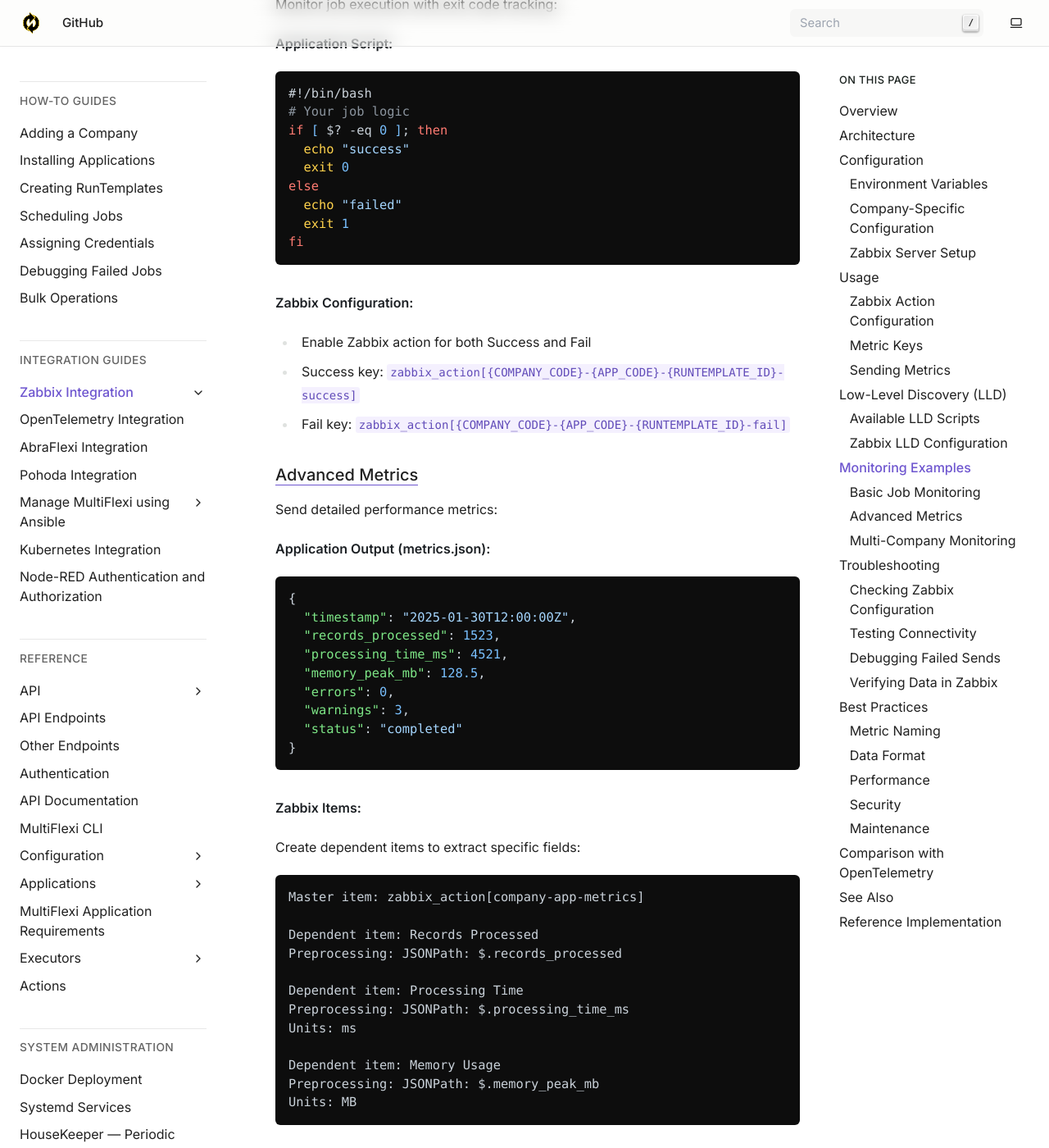
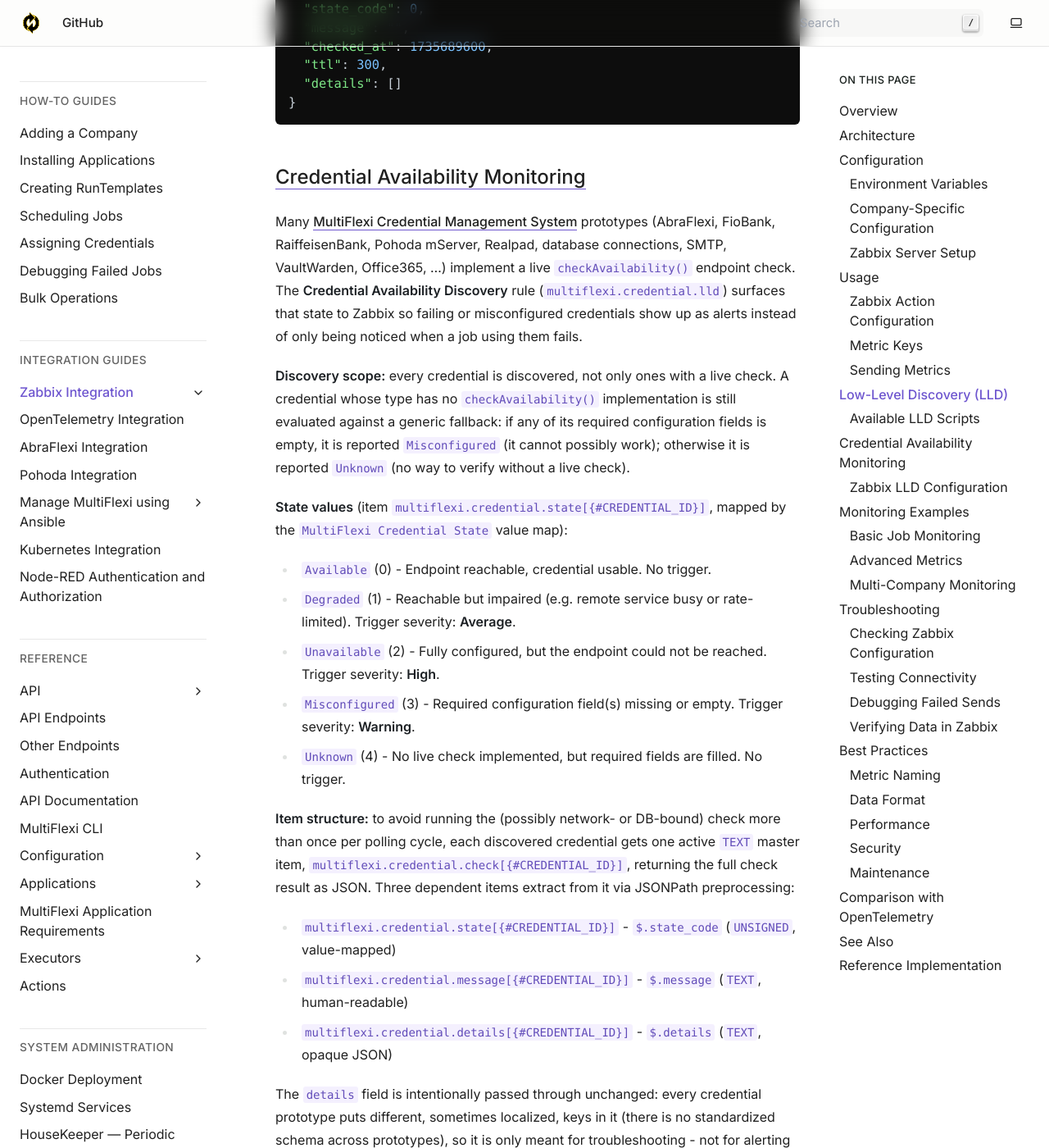
Before and after one commit to VitexSoftware/multiflexi-doc-en, a Sphinx documentation site: the page built from source/integrations/zabbix.rst, in a window 1280 px wide and 1400 px high, scrolled down 11885 px. Shown: the whole window at 82% size. Built offline with Sphinx 7.4.7, drawn with Linux system fonts in a browser that asks for light colours; some of the changed text lies outside the part shown.

Commit message:
docs(zabbix): document Credential Availability Discovery LLD feature
Co-Authored-By: Claude Sonnet 5 <noreply@anthropic.com>
Claude-Session: https://claude.ai/code/session_013VErvbcezjXYm71fuuarvL

```diff
--- a/source/integrations/zabbix.rst
+++ b/source/integrations/zabbix.rst
@@ -117,6 +117,7 @@ The template includes:
 - **Company Discovery**: Automatic discovery of companies/tenants
 - **RunTemplate Discovery**: Application and company-specific job monitoring
 - **Action Discovery**: Monitoring of Zabbix actions configured in RunTemplates
+- **Credential Availability Discovery**: Per-credential endpoint availability, with severity-tiered alerting on misconfigured or unreachable credentials
 - **Pre-configured Triggers**: Job failures, low success rates, service down alerts
 - **Performance Graphs**: Entity statistics and job execution metrics
 - **HTTP Tests**: Web interface availability monitoring
@@ -139,6 +140,9 @@ The Zabbix agent configuration and LLD scripts are now part of the dedicated `mu
 - ``multiflexi.action.lld`` - Action discovery
 - ``multiflexi.appstatus`` - System status (JSON format)
 - ``multiflexi.jobstatus`` - Job status summary (JSON format)
+- ``multiflexi.schedule.stale`` - Stale RunTemplate schedule watchdog (JSON format)
+- ``multiflexi.credential.lld`` - Credential availability discovery
+- ``multiflexi.credential.check[*]`` - Credential availability check result (JSON format), keyed by credential ID
 
 Restart Zabbix agent after package installation:
 
@@ -360,6 +364,79 @@ Output includes:
 **4. multiflexi-zabbix-lld-tasks**
 
 Discovers scheduled tasks/jobs.
+
+**5. multiflexi-zabbix-lld-credentials**
+
+Discovers MultiFlexi credentials and, per credential, checks their availability. See :ref:`credential-availability-monitoring` below for the full behavior.
+
+.. code-block:: bash
+
+   # Discovery mode
+   multiflexi-zabbix-lld-credentials
+
+   # Check mode: run one availability check for a given credential ID
+   multiflexi-zabbix-lld-credentials 5
+
+Discovery output:
+
+.. code-block:: json
+
+   [
+     {
+       "{#CREDENTIAL_ID}": 5,
+       "{#CREDENTIAL_NAME}": "Acme FioBank CZK",
+       "{#CREDENTIAL_TYPE}": "FioBank Acme Corporation",
+       "{#COMPANY_ID}": 1,
+       "{#COMPANY_NAME}": "Acme Corporation"
+     }
+   ]
+
+Check output:
+
+.. code-block:: json
+
+   {
+     "state": "available",
+     "state_code": 0,
+     "message": "",
+     "checked_at": 1735689600,
+     "ttl": 300,
+     "details": []
+   }
+
+.. _credential-availability-monitoring:
+
+Credential Availability Monitoring
+-----------------------------------
+
+Many :doc:`/credential-type` prototypes (AbraFlexi, FioBank, RaiffeisenBank, Pohoda mServer, Realpad, database connections, SMTP, VaultWarden, Office365, ...) implement a live ``checkAvailability()`` endpoint check. The **Credential Availability Discovery** rule (``multiflexi.credential.lld``) surfaces that state to Zabbix so failing or misconfigured credentials show up as alerts instead of only being noticed when a job using them fails.
+
+**Discovery scope:** every credential is discovered, not only ones with a live check. A credential whose type has no ``checkAvailability()`` implementation is still evaluated against a generic fallback: if any of its required configuration fields is empty, it is reported ``Misconfigured`` (it cannot possibly work); otherwise it is reported ``Unknown`` (no way to verify without a live check).
+
+**State values** (item ``multiflexi.credential.state[{#CREDENTIAL_ID}]``, mapped by the ``MultiFlexi Credential State`` value map):
+
+- ``Available`` (0) - Endpoint reachable, credential usable. No trigger.
+- ``Degraded`` (1) - Reachable but impaired (e.g. remote service busy or rate-limited). Trigger severity: **Average**.
+- ``Unavailable`` (2) - Fully configured, but the endpoint could not be reached. Trigger severity: **High**.
+- ``Misconfigured`` (3) - Required configuration field(s) missing or empty. Trigger severity: **Warning**.
+- ``Unknown`` (4) - No live check implemented, but required fields are filled. No trigger.
+
+**Item structure:** to avoid running the (possibly network- or DB-bound) check more than once per polling cycle, each discovered credential gets one active ``TEXT`` master item, ``multiflexi.credential.check[{#CREDENTIAL_ID}]``, returning the full check result as JSON. Three dependent items extract from it via JSONPath preprocessing:
+
+- ``multiflexi.credential.state[{#CREDENTIAL_ID}]`` - ``$.state_code`` (``UNSIGNED``, value-mapped)
+- ``multiflexi.credential.message[{#CREDENTIAL_ID}]`` - ``$.message`` (``TEXT``, human-readable)
+- ``multiflexi.credential.details[{#CREDENTIAL_ID}]`` - ``$.details`` (``TEXT``, opaque JSON)
+
+The ``details`` field is intentionally passed through unchanged: every credential prototype puts different, sometimes localized, keys in it (there is no standardized schema across prototypes), so it is only meant for troubleshooting - not for alerting or dashboards.
+
+**Configuring polling interval and exceptions per service:**
+
+Some services have tight API rate limits (e.g. RaiffeisenBank's PSD2 API), so polling them as often as other credentials could exhaust their quota. This is handled entirely through template macros - no code change is needed when a new rate-limited credential type is added:
+
+- ``{$CRED.AVAILABILITY.INTERVAL}`` (default ``5m``) - polling interval for ``multiflexi.credential.check[*]``. Override per credential type with a macro context, e.g. set ``{$CRED.AVAILABILITY.INTERVAL:"RaiffeisenBank"}`` to ``30m`` on the host.
+- ``{$CRED.AVAILABILITY.EXCLUDE}`` (default empty) - regex matched against ``{#CREDENTIAL_TYPE}``; any matching type is excluded from discovery entirely. E.g. set to ``^(SomeRateLimitedType)$`` to stop monitoring it.
+
+Both macros can be overridden at the host level in the Zabbix frontend, so exceptions for a specific deployment don't require editing the template.
 
 Zabbix LLD Configuration
 ~~~~~~~~~~~~~~~~~~~~~~~~
```
